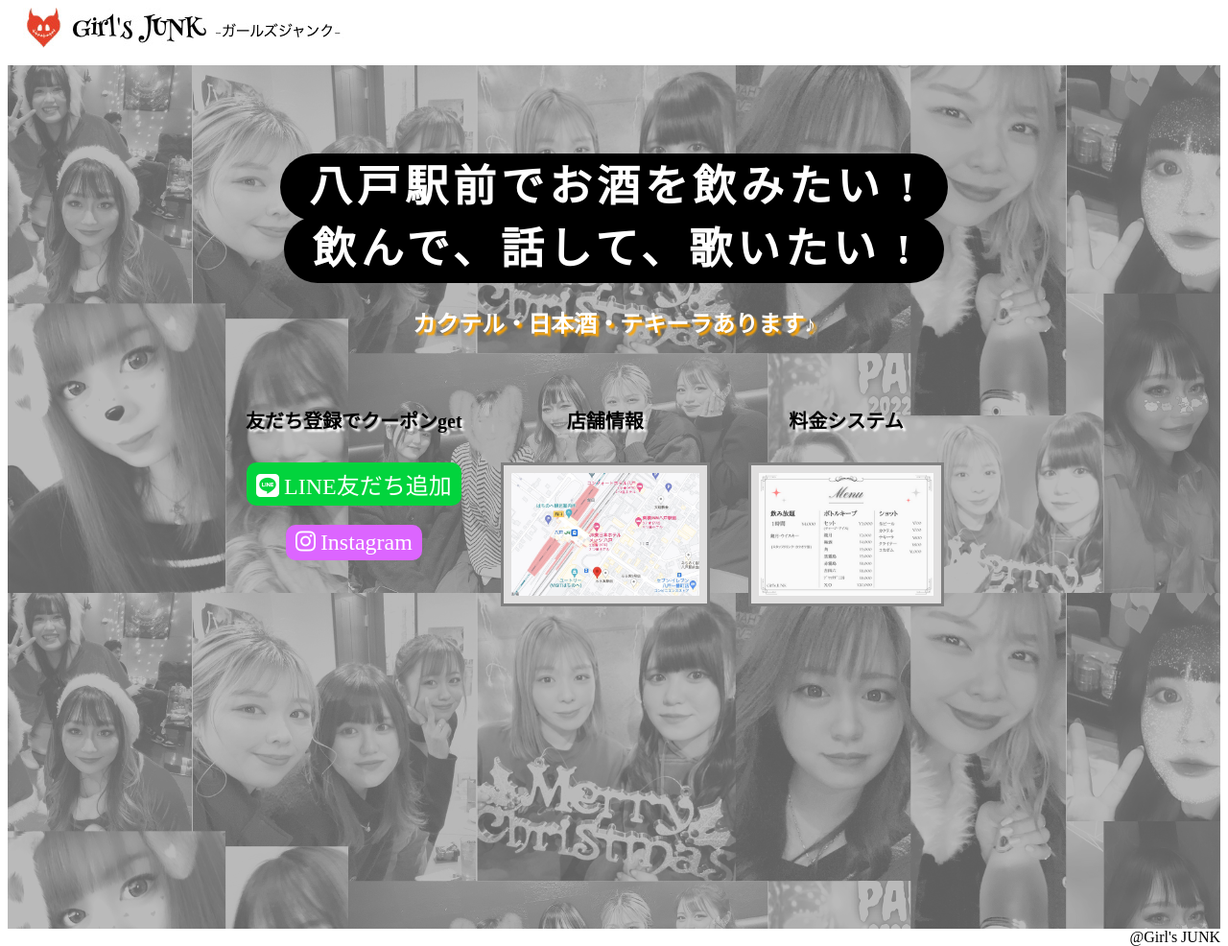
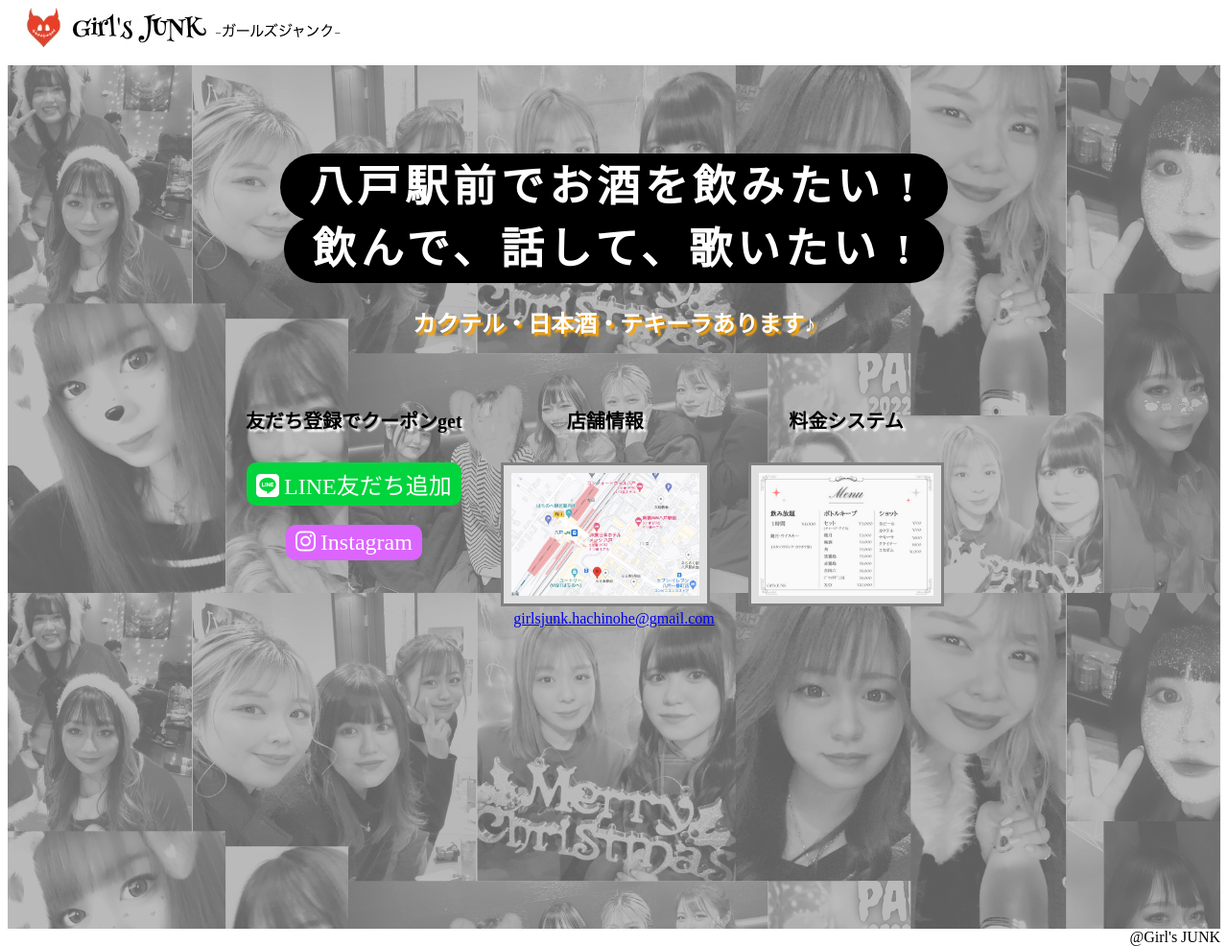
Before and after one commit to anyrina/girls_junk, a plain HTML site: page index.html in a window 1280 px wide. Shown: the whole page at 96% size. Drawn offline with nearby package versions, Linux system fonts and the light colour scheme.

Commit message:
Update index.html

```diff
--- a/index.html
+++ b/index.html
@@ -56,10 +56,13 @@
                 </div>
 
             </div>
+
+            <div class="mail">
+                <a href="mailto:girlsjunk.hachinohe@gmail.com"><span>girlsjunk.hachinohe@gmail.com</span></a>
+            </div>
+
         </div>
 
-
-      <!---->
 
     <footer>@Girl's JUNK</footer>
 
```
